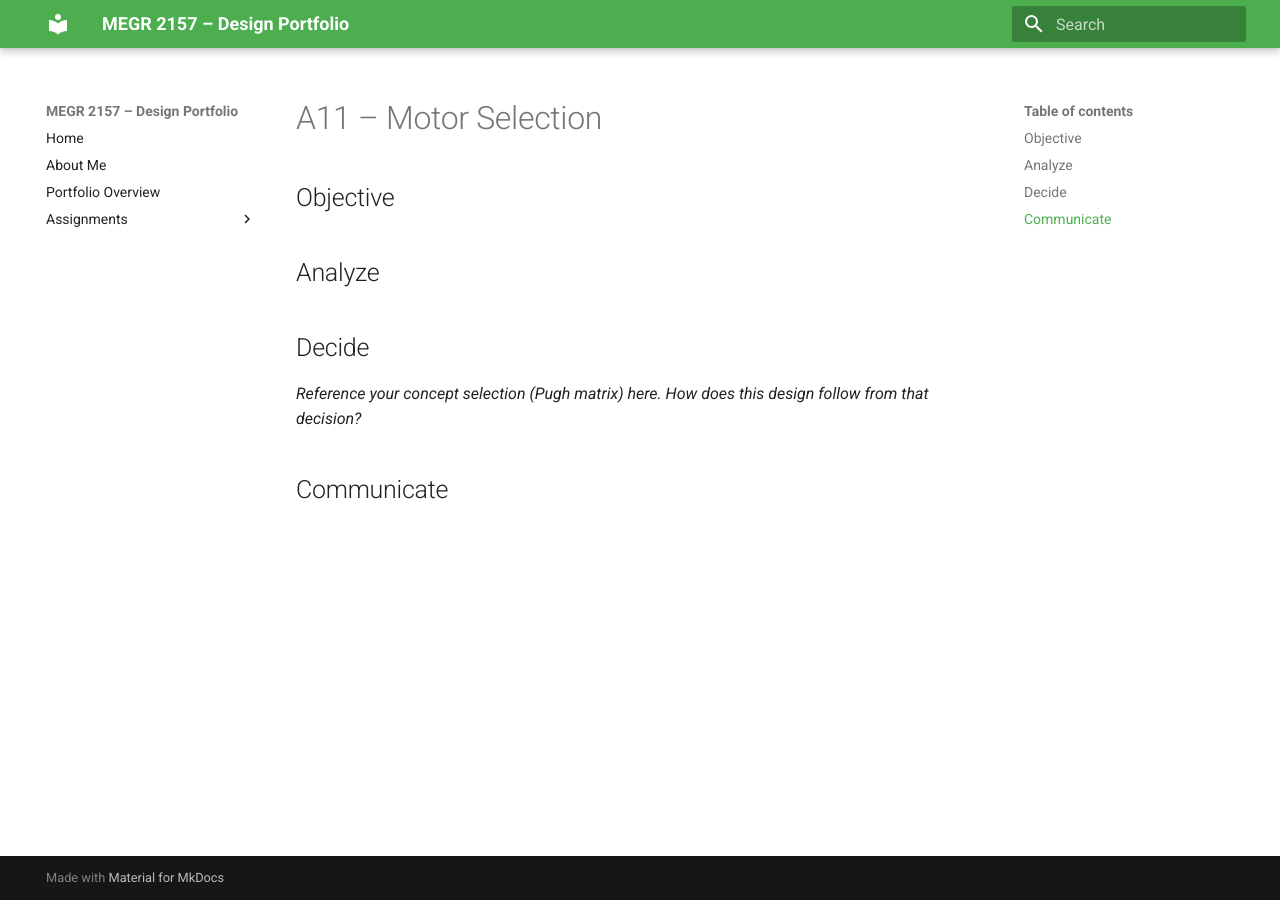
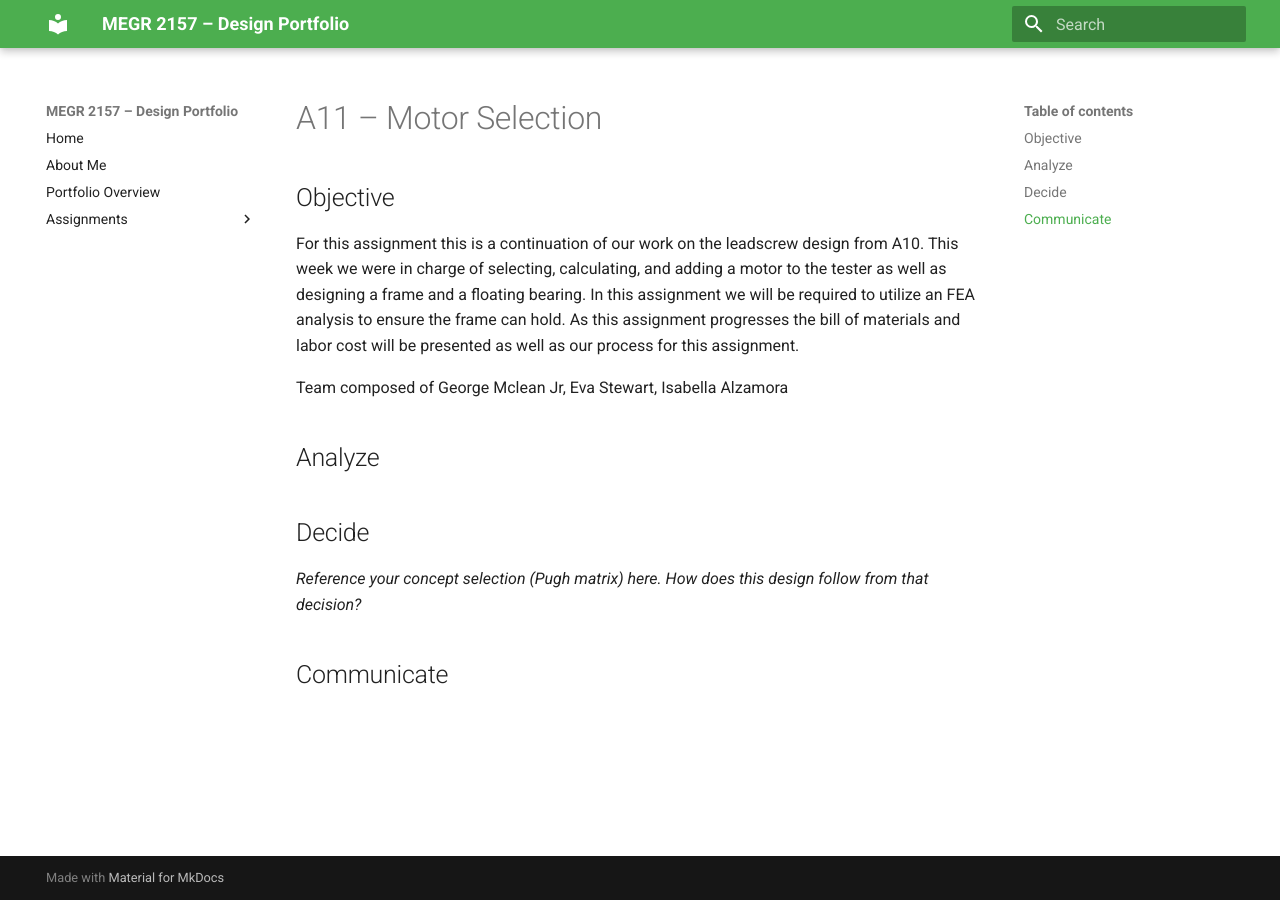
Before and after one commit to gmclean04/Mclean-MEGR-2156-Portfolio, an MkDocs documentation site: the page built from docs/assignments/a11/index.md, in a window 1280 px wide. Built offline with MkDocs 1.6.1 and Material for MkDocs 9.7.7, drawn with Linux system fonts in a browser that asks for light colours.

Commit message:
Update objective section with assignment details
Expanded the objective section to include details about the motor selection, frame design, and FEA analysis requirements for the assignment.

```diff
--- a/docs/assignments/a11/index.md
+++ b/docs/assignments/a11/index.md
@@ -1,6 +1,11 @@
 # A11 – Motor Selection
 
 ## Objective
+For this assignment this is a continuation of our work on the leadscrew design from A10. This week we  were in charge of selecting, calculating, and adding a motor to the tester as well as designing a frame and a floating bearing. In this assignment we will be required to utilize an FEA analysis to ensure the frame can hold. As this assignment progresses the bill of materials and labor cost will be presented as well as our process for this assignment.
+
+Team composed of George Mclean Jr, Eva Stewart, Isabella Alzamora
+
+
 
 
 ## Analyze
```
